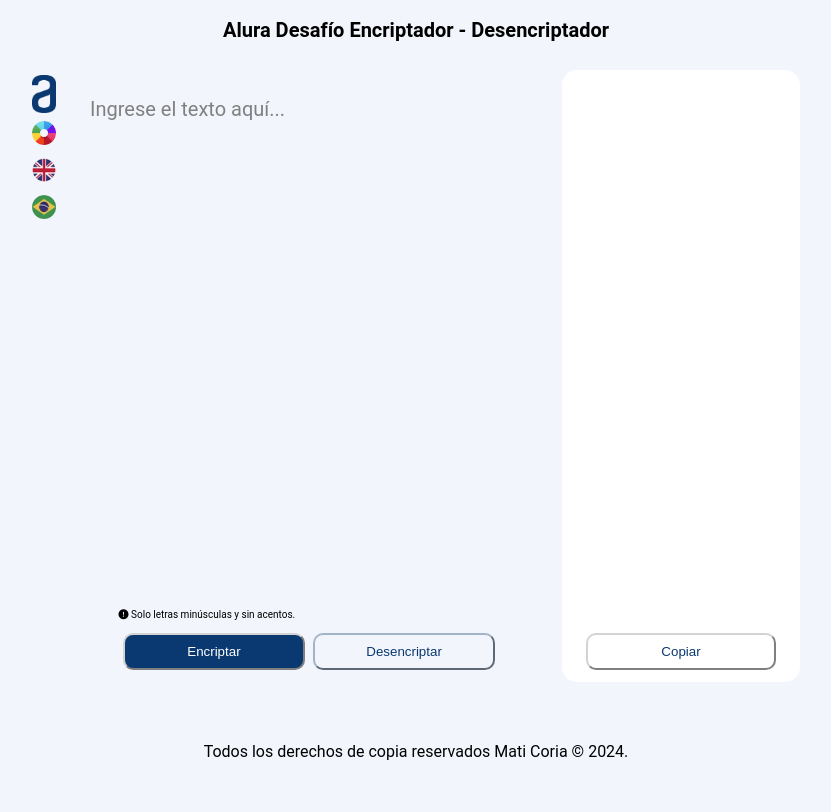
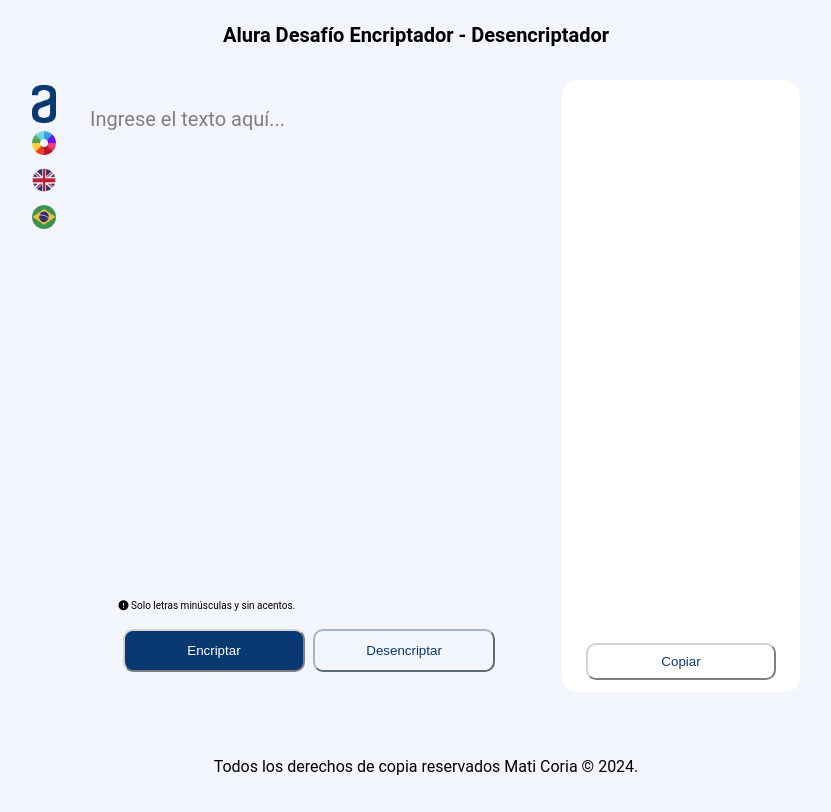
Before and after one commit to coria79/allura-encryptor, a plain HTML site: page index.html in a window 1280 px wide. Shown: the whole page, without its empty margins (224-1055 px from the left). Drawn offline with Linux system fonts and the light colour scheme.

Commit message:
Minors modifications.

```diff
--- a/css/styles.css
+++ b/css/styles.css
@@ -11,6 +11,7 @@ h1{
     font-size: 20px;
     margin-top: 20px;
     margin-bottom: 20px;
+    padding: 5px;
 }
 
 /* MAIN */
@@ -90,21 +91,29 @@ main{
 
 .btn-encrypt{
     width: 45%;
-    height: 175%;
+    height: 100%;
     border-radius: 10px;
     border-color: lightgrey;
     background-color: #0A3971;
     color: white;
     margin-right: 2%;
+    padding: 12px 5px 12px 5px;
+    display: flex;
+    justify-content: center;
+    align-items: center;
 }
 
 .btn-decrypt{
     width: 45%;
-    height: 175%;
+    height: 100%;
     border-radius: 10px;
     border-color: #A3B4CA;
     background-color: #f2f5fc;
     color: #0A3971;
+    padding: 12px 5px 12px 5px;
+    display: flex;
+    justify-content: center;
+    align-items: center;
 }
 
 .div-encrypted{
@@ -161,6 +170,8 @@ main{
     align-items: center;
     justify-content: center;
     margin: auto;
+    padding: 5px 10px 5px 10px;
+    text-align: center;
 }
 
 .p-footer{
--- a/js/main.js
+++ b/js/main.js
@@ -82,9 +82,11 @@ function decrypt(txt){
 
 function nothingToEncrypt(colourFlag){
     /*
-     * Replaces a text area for a div with an img and two p tags.
+     * Replaces "dynamically" a text area for a div with an img and two p tags.
      * @param {} Receives nothing.
      * @returns {} After creating the new elements returns nothing.
+     *
+     * (Would it be better to hide or show the elements instead of creating them dynamically?)
     */
 
     let textareaEncrypted = document.getElementById("txt-area-encrypted"); // The html textarea to a let textareaEncrypted.
```
Also changed, not shown: 2 other files.
